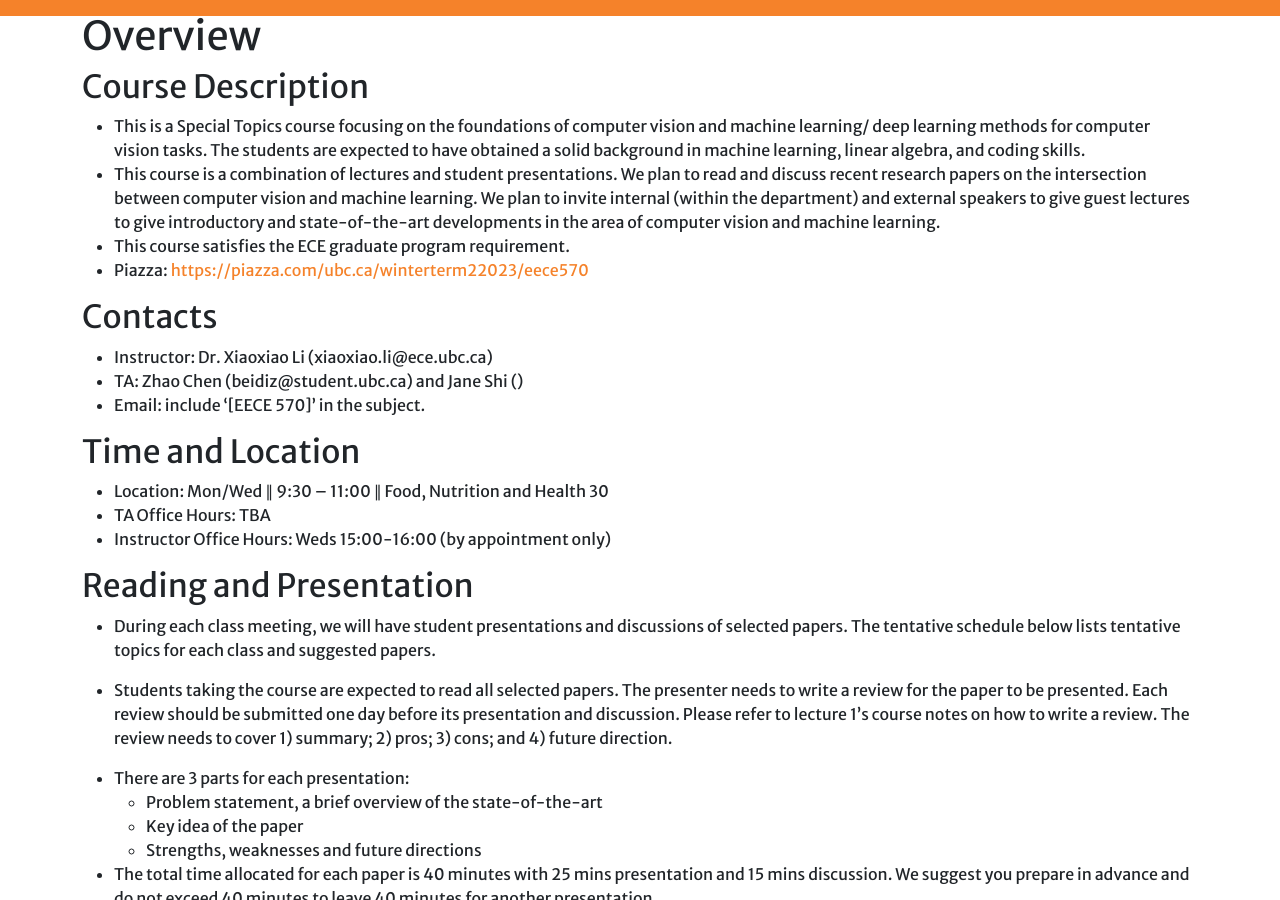
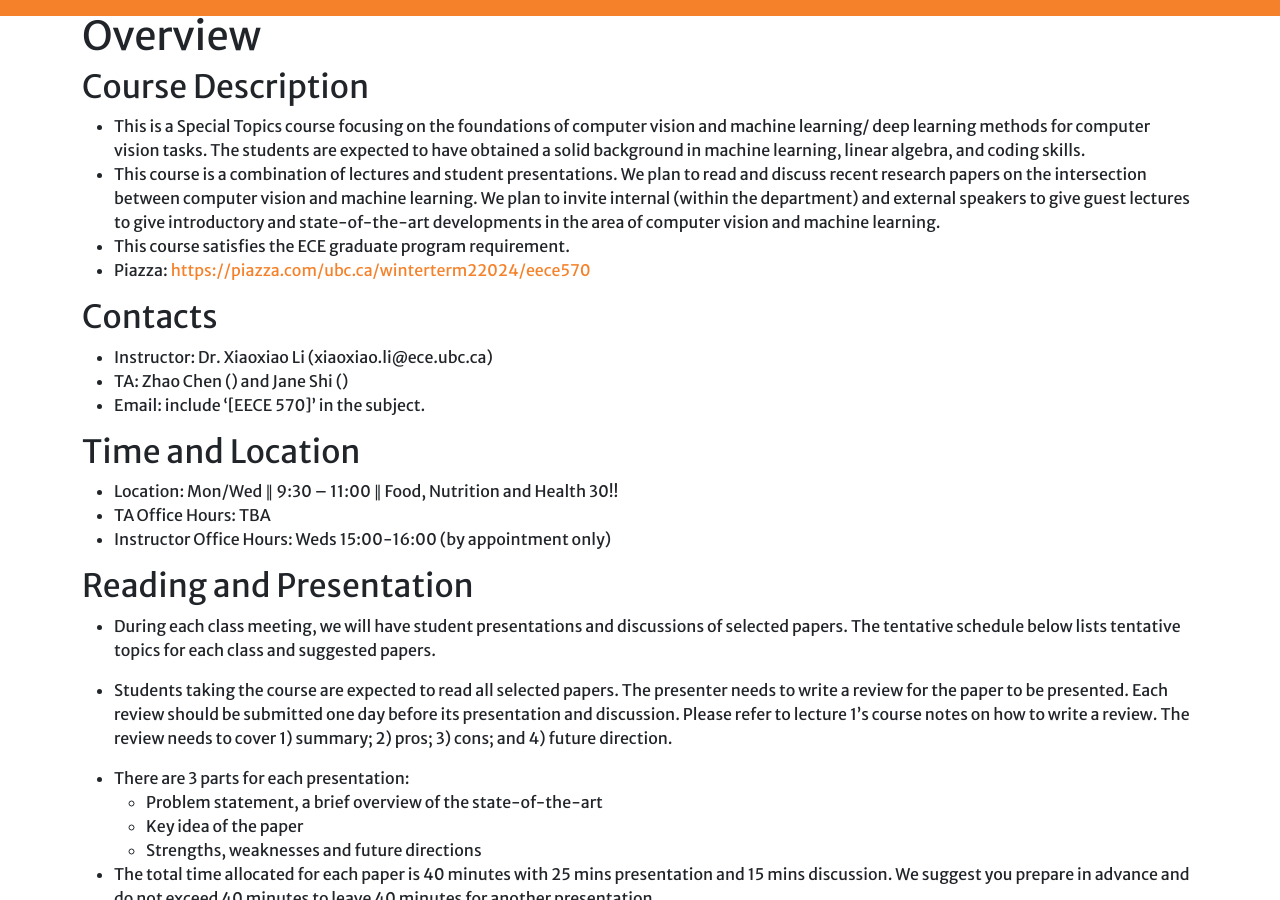
Before and after one commit to ubc-tea/EECE-570-2024w2, a Jekyll site: the page built from index.md, in a window 1280 px wide and 900 px high, scrolled down 444 px. Built offline with Jekyll 4.4.1, drawn with Linux system fonts in a browser that asks for light colours; a script that is not in the unit is left out; our own code applies the rules of GitHub Pages for plain Markdown files.

Commit message:
Update index.md

```diff
--- a/index.md
+++ b/index.md
@@ -19,13 +19,13 @@ layout: course-multi
 background in machine learning, linear algebra, and coding skills.
 * This course is a combination of lectures and student presentations. We plan to read and discuss recent research papers on the intersection between computer vision and machine learning. We plan to invite internal (within the department) and external speakers to give guest lectures to give introductory and state-of-the-art developments in the area of computer vision and machine learning.
 * This course satisfies the ECE graduate program requirement.
-* Piazza: [https://piazza.com/ubc.ca/winterterm22023/eece570](https://piazza.com/ubc.ca/winterterm22023/eece570)
+* Piazza: [https://piazza.com/ubc.ca/winterterm22024/eece570](https://piazza.com/ubc.ca/winterterm22024/eece570)
 
 {% include resources.html content=site.goals %}
 
 ## <a name="contact">Contacts</a>
 * Instructor: Dr. Xiaoxiao Li (xiaoxiao.li@ece.ubc.ca)
-* TA: Zhao Chen (beidiz@student.ubc.ca) and Jane Shi ()
+* TA: Zhao Chen () and Jane Shi ()
 * Email: include ‘[EECE 570]’ in the subject.
 
 {% include resources.html content=site.resources %}
@@ -33,7 +33,7 @@ background in machine learning, linear algebra, and coding skills.
 ## <a name="time-and-location">Time and Location</a>
 
 * Location:
-Mon/Wed ∥ 9:30 – 11:00 ∥ Food, Nutrition and Health 30
+Mon/Wed ∥ 9:30 – 11:00 ∥ Food, Nutrition and Health 30!!
 * TA Office Hours: TBA
 * Instructor Office Hours: Weds 15:00-16:00 (by appointment only)
 
```
